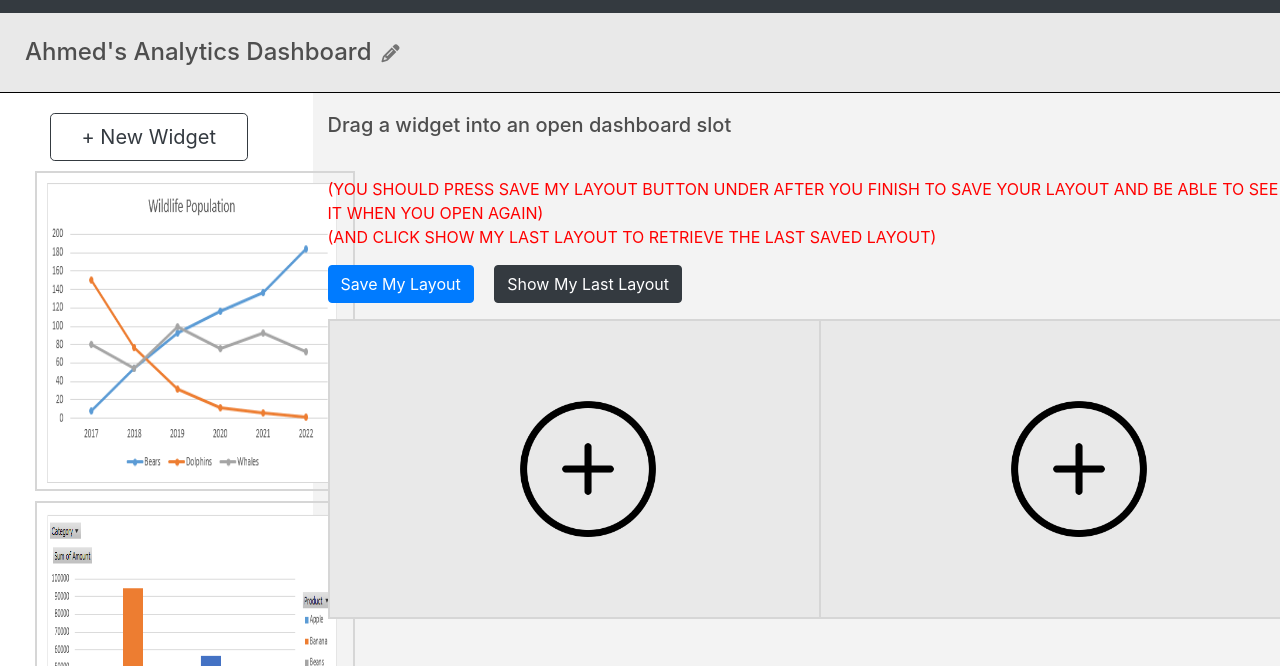
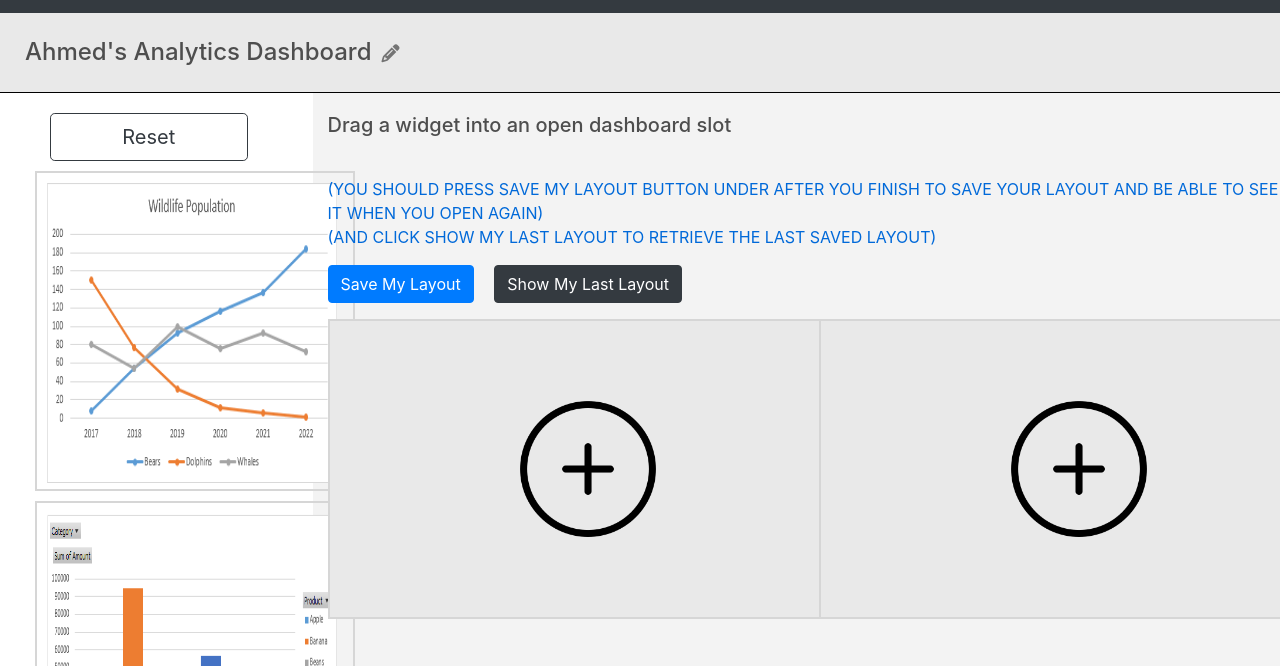
Before and after one commit to ahmedmagdy99/DragandDrop-Dashboard-Webpage, a plain HTML site: page Index.html in a window 1280 px wide. Shown: the part 59-725 px from the top of the page. Drawn offline with Linux system fonts and the light colour scheme.

Commit message:
Some Modifications in files

```diff
--- a/Index.html
+++ b/Index.html
@@ -41,8 +41,8 @@
   <div class="row" id="main">
     <div class="col-md-3 sidebar">
       <div class="container">
-        <button class="btn btn-lg btn-outline-dark btn-block mb-2">
-          + New Widget
+        <button class="btn btn-lg btn-outline-dark btn-block mb-2" onclick="fun()">
+          Reset
         </button>
       </div>
       <div class="paddpic" id="box1" ondrop="drop(event)" ondragover="allowDrop(event)">
--- a/css/style.css
+++ b/css/style.css
@@ -77,5 +77,5 @@ div img {
 
 .warnMess {
     text-transform: uppercase;
-    color: #F00;
+    color: #0069D9;
 }
--- a/js/main.js
+++ b/js/main.js
@@ -13,6 +13,10 @@ function myFunction2() {
         return;
     }
     document.getElementById("main").innerHTML = localStorage.new;
+}
+//Clear all saved local storage
+function fun() {
+    localStorage.clear();
 }
 
 //Effects for Dragover and DragLeave
```
